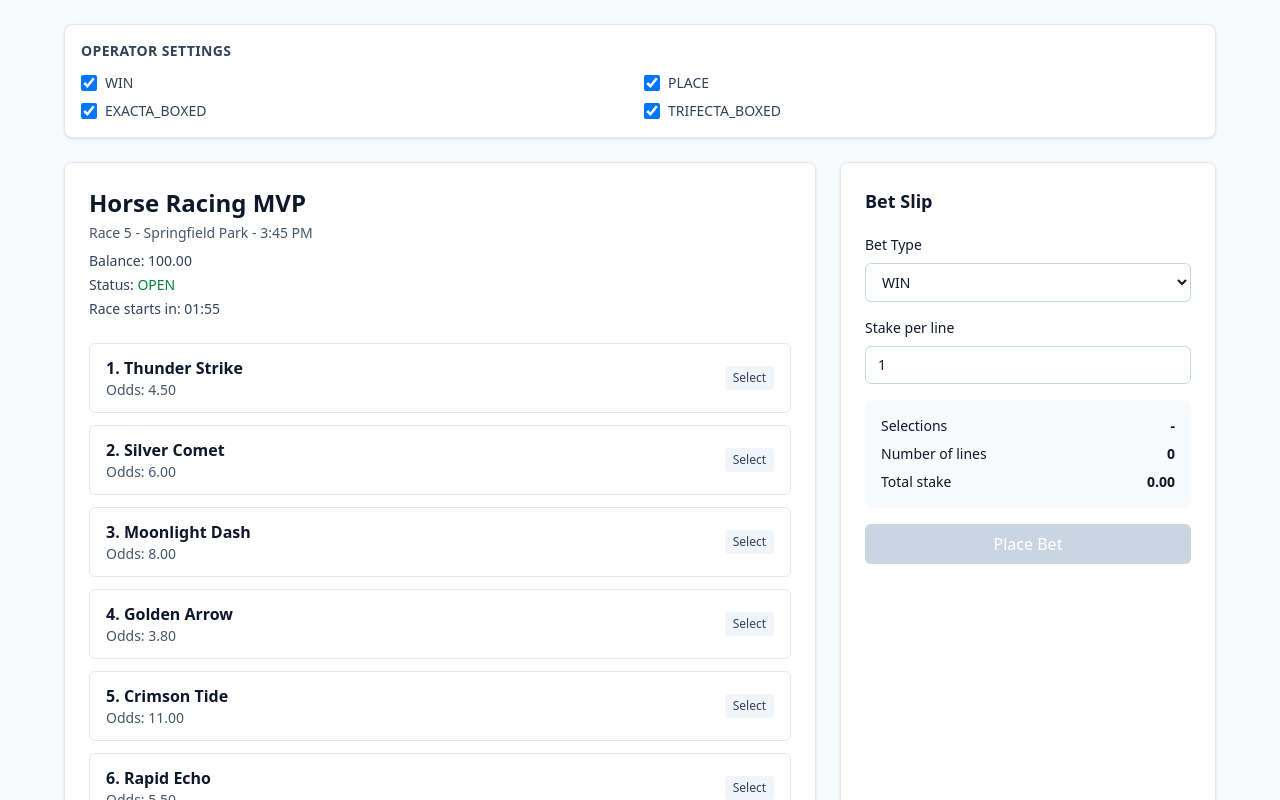
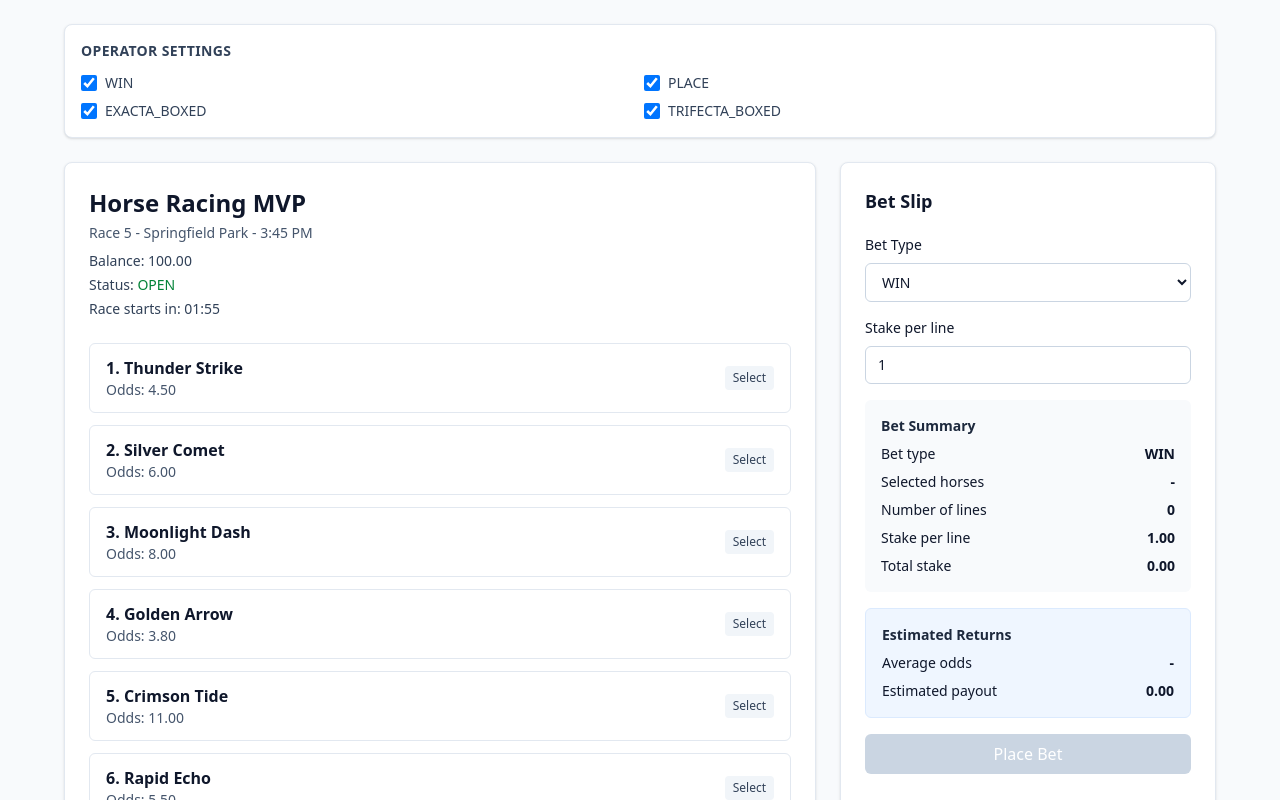
Before and after one commit to ptsportsbookcom-sudo/horse-racing-iframe-mvp, a Next.js app: page / in a window 1280 px wide. Shown: the top 800 px of the page. Built offline with nearby package versions, Linux system fonts and the light colour scheme.

Commit message:
feat: bet summary and estimated returns

```diff
--- a/app/page.tsx
+++ b/app/page.tsx
@@ -85,6 +85,13 @@ export default function Home() {
         .map((horse) => horse.name),
     [selectedHorseNumbers]
   );
+  const selectedHorseOdds = useMemo(
+    () =>
+      RACE.horses
+        .filter((horse) => selectedHorseNumbers.includes(horse.number))
+        .map((horse) => Number(horse.odds)),
+    [selectedHorseNumbers]
+  );
   const enabledBetTypeOptions = useMemo(
     () => BET_TYPES.filter((type) => enabledBetTypes[type]),
     [enabledBetTypes]
@@ -115,6 +122,18 @@ export default function Home() {
     const seconds = secondsRemaining % 60;
     return `${minutes.toString().padStart(2, "0")}:${seconds.toString().padStart(2, "0")}`;
   }, [secondsRemaining]);
+  const averageOdds = useMemo(() => {
+    if (selectedHorseOdds.length === 0) {
+      return 0;
+    }
+
+    const totalOdds = selectedHorseOdds.reduce((sum, odds) => sum + odds, 0);
+    return totalOdds / selectedHorseOdds.length;
+  }, [selectedHorseOdds]);
+  const estimatedReturns = useMemo(
+    () => totalStake * averageOdds,
+    [totalStake, averageOdds]
+  );
 
   function sendParentMessage(message: ParentMessage) {
     if (typeof window === "undefined") {
@@ -377,8 +396,13 @@ export default function Home() {
             </div>
 
             <div className="rounded-md bg-slate-50 p-4 text-sm">
-              <p className="flex justify-between">
-                <span>{selectedHorseNames.length === 1 ? "Selection" : "Selections"}</span>
+              <p className="font-semibold text-slate-800">Bet Summary</p>
+              <p className="mt-2 flex justify-between">
+                <span>Bet type</span>
+                <span className="font-semibold">{betType}</span>
+              </p>
+              <p className="mt-2 flex justify-between">
+                <span>{selectedHorseNames.length === 1 ? "Selected horse" : "Selected horses"}</span>
                 <span className="max-w-[60%] text-right font-semibold">
                   {selectedHorseNames.length > 0 ? selectedHorseNames.join(", ") : "-"}
                 </span>
@@ -388,8 +412,26 @@ export default function Home() {
                 <span className="font-semibold">{lines}</span>
               </p>
               <p className="mt-2 flex justify-between">
+                <span>Stake per line</span>
+                <span className="font-semibold">{stakeValue.toFixed(2)}</span>
+              </p>
+              <p className="mt-2 flex justify-between">
                 <span>Total stake</span>
                 <span className="font-semibold">{totalStake.toFixed(2)}</span>
+              </p>
+            </div>
+
+            <div className="rounded-md border border-blue-100 bg-blue-50 p-4 text-sm">
+              <p className="font-semibold text-slate-800">Estimated Returns</p>
+              <p className="mt-2 flex justify-between">
+                <span>Average odds</span>
+                <span className="font-semibold">
+                  {selectedHorseOdds.length > 0 ? averageOdds.toFixed(2) : "-"}
+                </span>
+              </p>
+              <p className="mt-2 flex justify-between">
+                <span>Estimated payout</span>
+                <span className="font-semibold">{estimatedReturns.toFixed(2)}</span>
               </p>
             </div>
 
```
